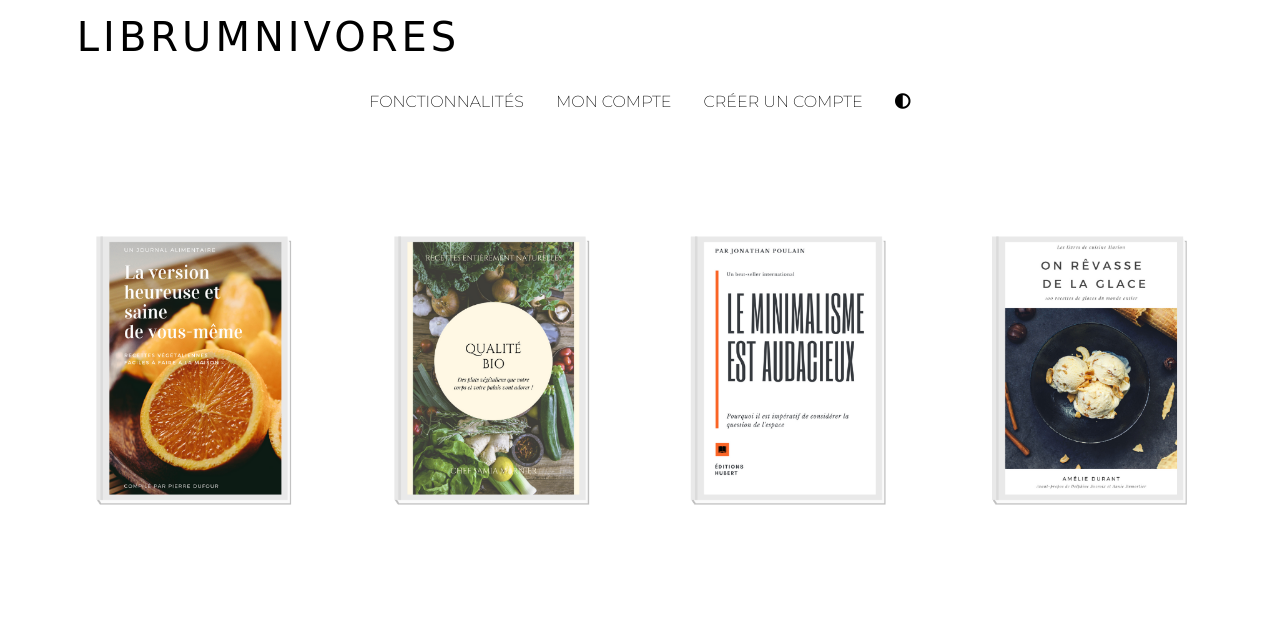
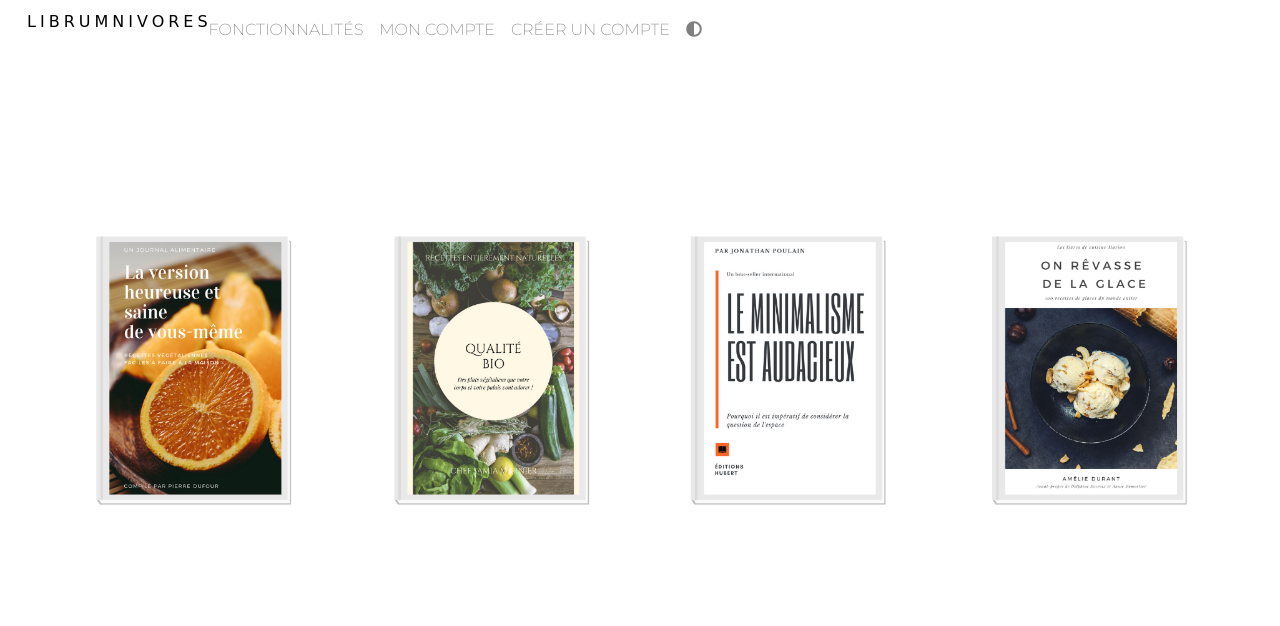
Before and after one commit to claramvn/librumnivores, a PHP site: page / in a window 1280 px wide. Shown: the top 626 px of the page. Run offline with PHP 8.4, Linux system fonts and the light colour scheme; some web fonts are replaced.

Commit message:
updates on header : nav -> navbar bootstrap

```diff
--- a/App/View/template.php
+++ b/App/View/template.php
@@ -44,39 +44,37 @@
 
     <!-- HEADER -->
     <header id="header">
-        <div id="intro_header">
-            <h1 id="librum"><a href="index.php">LIBRUMNIVORES</a></h1>
-            <?php if($this->isLogged()) { ?>
-            <a id="avatar_header" href="index.php?action=updateProfil<?php if(isset($_GET['f'])){ echo '&amp;f=' . $this->cleanParam($_GET['f']);} else { echo '&amp;f=all'; } ?>" title="PROFIL"><img src="Public/img/avatar/<?php echo $this->user['avatar_user']?>" alt="Librumnivores - avatar utilisateur" /></a>
-            <?php } ?>
-        </div>
-        <div>
-            <nav>
-                <ul class="nav">
+        <nav id="nav_header" class="navbar navbar-expand-lg navbar-light">
+            <div id="intro_header">
+                <div>
+                    <p id="librum"><a href="index.php">LIBRUMNIVORES</a> <?php if($this->isLogged()) { ?>
+                    <a id="avatar_header" href="index.php?action=updateProfil<?php if(isset($_GET['f'])){ echo '&amp;f=' . $this->cleanParam($_GET['f']);} else { echo '&amp;f=all'; } ?>" title="PROFIL"><img src="Public/img/avatar/<?php echo $this->user['avatar_user']?>" alt="Librumnivores - avatar utilisateur" /></a>
+                    <?php } ?></p>
+                    <button class="navbar-toggler" type="button" data-toggle="collapse" data-target="#navbarNav" aria-controls="navbarNav" aria-expanded="false" aria-label="Toggle navigation"><span class="navbar-toggler-icon"><i class="fas fa-bars"></i></span></button>
+                </div>
+                <div id="navbarNav" class="collapse navbar-collapse">
+                    <ul class="navbar-nav">
                     <?php
                     if ($this->isLogged()) {
                     ?>
-                        <li class="nav-item"><a class="nav-link" >Bienvenue à toi <?php echo ' ' . $this->user['name_user'] . ' ';?> <span class="logged"><i class="fas fa-square"></i></span></a></li>
-                        <li class="nav-item"><a class="nav-link" href="index.php<?php if(isset($_GET['f'])){ echo '?f=' . $this->cleanParam($_GET['f']);} else { echo '?f=all'; } ?>">ACCUEIL</a></li>
+                        <li class="nav-item"><a class="nav-link">Bienvenue à toi <?php echo ' ' . $this->user['name_user'] . ' ';?> <span class="logged"><i class="fas fa-square"></i></span></a></li>
+                        <li class="nav-item"><a class="nav-link" href="index.php<?php if(isset($_GET['f'])){ echo '?f=' . $this->cleanParam($_GET['f']);} else { echo '?f=all'; } ?>">ACCUEIL <span class="sr-only">(current)</span></a></li>
                         <li class="nav-item"><a class="nav-link" href="index.php?action=listBooks<?php if(isset($_GET['f'])){ echo '&amp;f=' . $this->cleanParam($_GET['f']);} else { echo '&amp;f=all'; } ?>">BIBLIOTHÈQUE</a></li>
                         <li class="nav-item"><a class="nav-link" href="index.php?action=listWishBooks<?php if(isset($_GET['f'])){ echo '&amp;f=' . $this->cleanParam($_GET['f']);} else { echo '&amp;f=all'; } ?>">SOUHAITS</a></li>
                         <li class="nav-item"><a class="nav-link" href="index.php?action=listFavoritesBooks<?php if(isset($_GET['f'])){ echo '&amp;f=' . $this->cleanParam($_GET['f']);} else { echo '&amp;f=all'; } ?>">FAVORIS</a></li>
                         <li class="nav-item"><a class="nav-link" href="index.php?action=listLentBooks<?php if(isset($_GET['f'])){ echo '&amp;f=' . $this->cleanParam($_GET['f']);} else { echo '&amp;f=all'; } ?>">PRÊTS</a></li>
                         <li class="nav-item"><a class="nav-link" href="index.php?action=logout">DÉCONNECTION</a></li>
-                        <li class="nav-item"><a class="nav-link" id="btn_toggle_theme"><i class="fas fa-adjust"></i></a></li>
-                        <?php
-                    } else {
-                    ?>
-                        <li class="nav-item"><a class="nav-link" href="index.php?action=home#slogan">FONCTIONNALITÉS</a></li>
+                        <li class="nav-item"><a class="nav-link" id="btn_toggle_theme" tabindex="-1" aria-disabled="true"><i class="fas fa-adjust"></i></a></li>
+                    <?php } else {?>
+                        <li class="nav-item"><a class="nav-link" href="index.php?action=home#slogan">FONCTIONNALITÉS <span class="sr-only">(current)</span></a></li>
                         <li class="nav-item"><a class="nav-link" href="index.php?action=connection">MON COMPTE</a></li>
                         <li class="nav-item"><a class="nav-link" href="index.php?action=register">CRÉER UN COMPTE</a></li>
-                        <li class="nav-item"><a class="nav-link" id="btn_toggle_theme"><i class="fas fa-adjust"></i></a></li>
-                    <?php
-                    }
-                    ?>
-                </ul>
-            </nav>
-        </div>
+                        <li class="nav-item"><a class="nav-link" id="btn_toggle_theme" tabindex="-1" aria-disabled="true"><i class="fas fa-adjust"></i></a></li>
+                    <?php } ?>
+                    </ul>
+                </div>
+            </div>
+        </nav>
     </header>
 
     <!-- SECTIONS -->
@@ -85,9 +83,7 @@
     <!-- CONTACT -->
     <div id="contact">
         <p><a href="index.php?action=contact<?php if(isset($_GET['f'])){ echo '&amp;f=' . $this->cleanParam($_GET['f']);}?>"><span class="red"><i class="fas fa-square"></i></span> CONTACTER LIBRUMNIVORES <span class="red"><i class="fas fa-square"></i></span></a></p>
-        <p>Une question ? Un disfonctionnement ? Faites-nous en part !</p>
     </div>
-
 
     <!-- ARROW GO TOP -->
     <p id="arrow"><a href="#"><i class="fas fa-arrow-up"></i></a></p>
```
